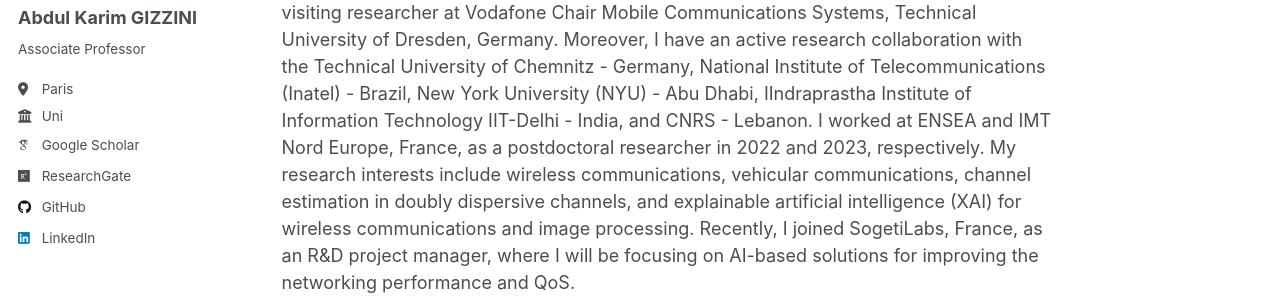
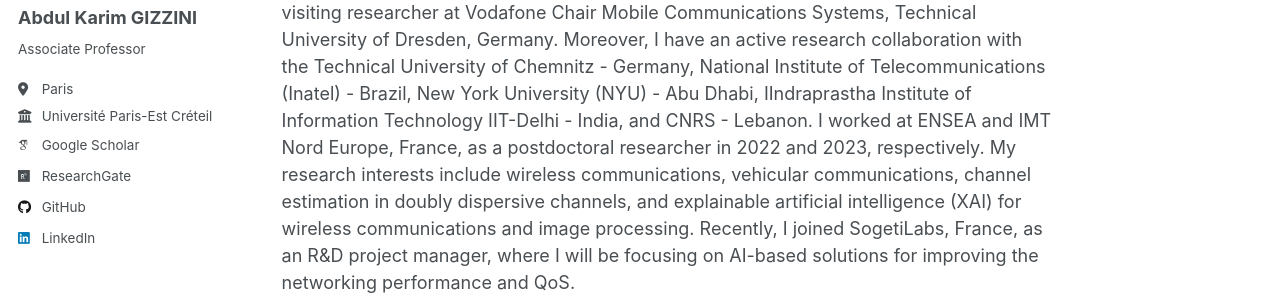
Before and after one commit to abdulkarimgizzini/abdulkarimgizzini-website, a Jekyll site: the page built from _pages/about.md, in a window 1280 px wide. Shown: the part 277-577 px from the top of the page. Built offline with Jekyll 4.4.1, drawn with Linux system fonts in a browser that asks for light colours; some web fonts are replaced; a script that is not in the unit is left out.

Commit message:
Update _config.yml

```diff
--- a/_config.yml
+++ b/_config.yml
@@ -27,7 +27,7 @@
   pronouns         : # example: "she/her"
   bio              : "Associate Professor"
   location         : "Paris"
-  employer         : "Uni"
+  employer         : "Université Paris-Est Créteil"
   uri              : # URL
   email            : # "abdulkarimgizzini@gmail.com"
 
```
